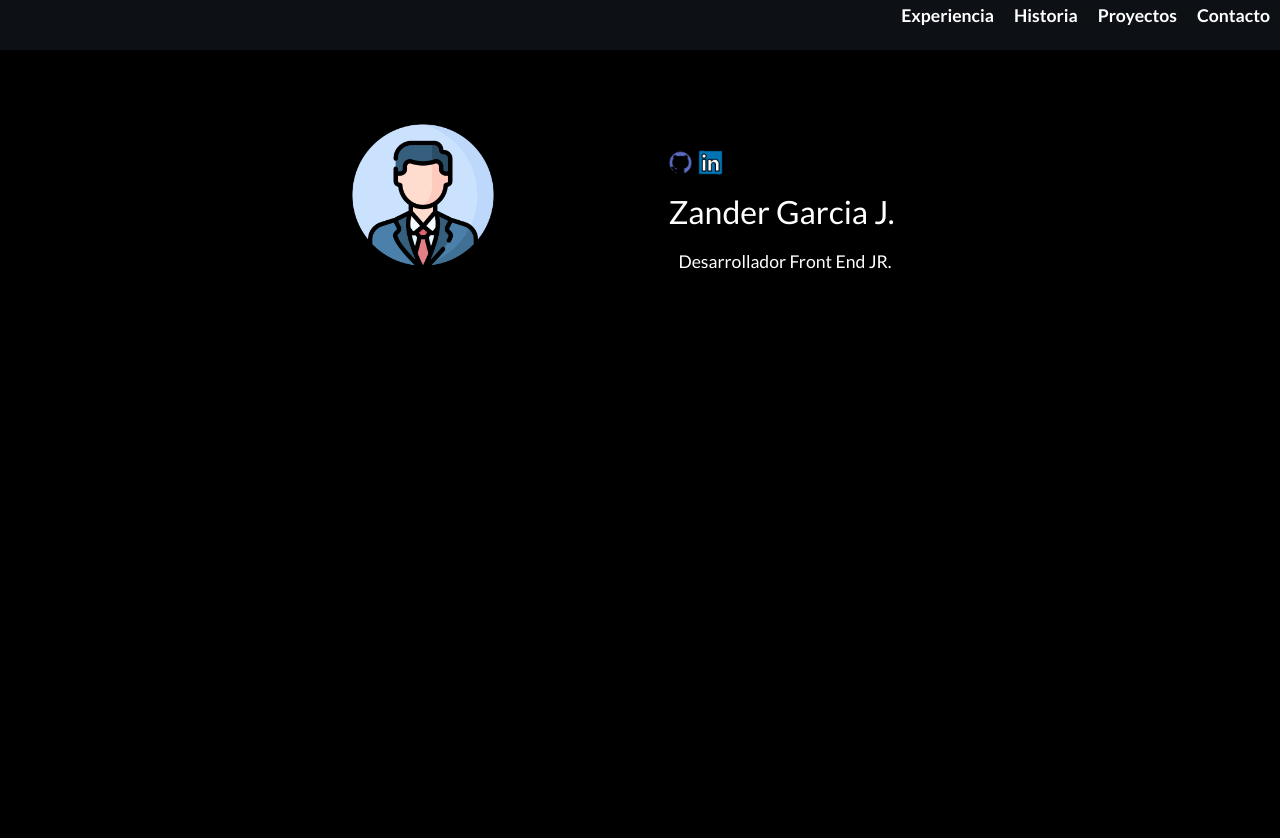
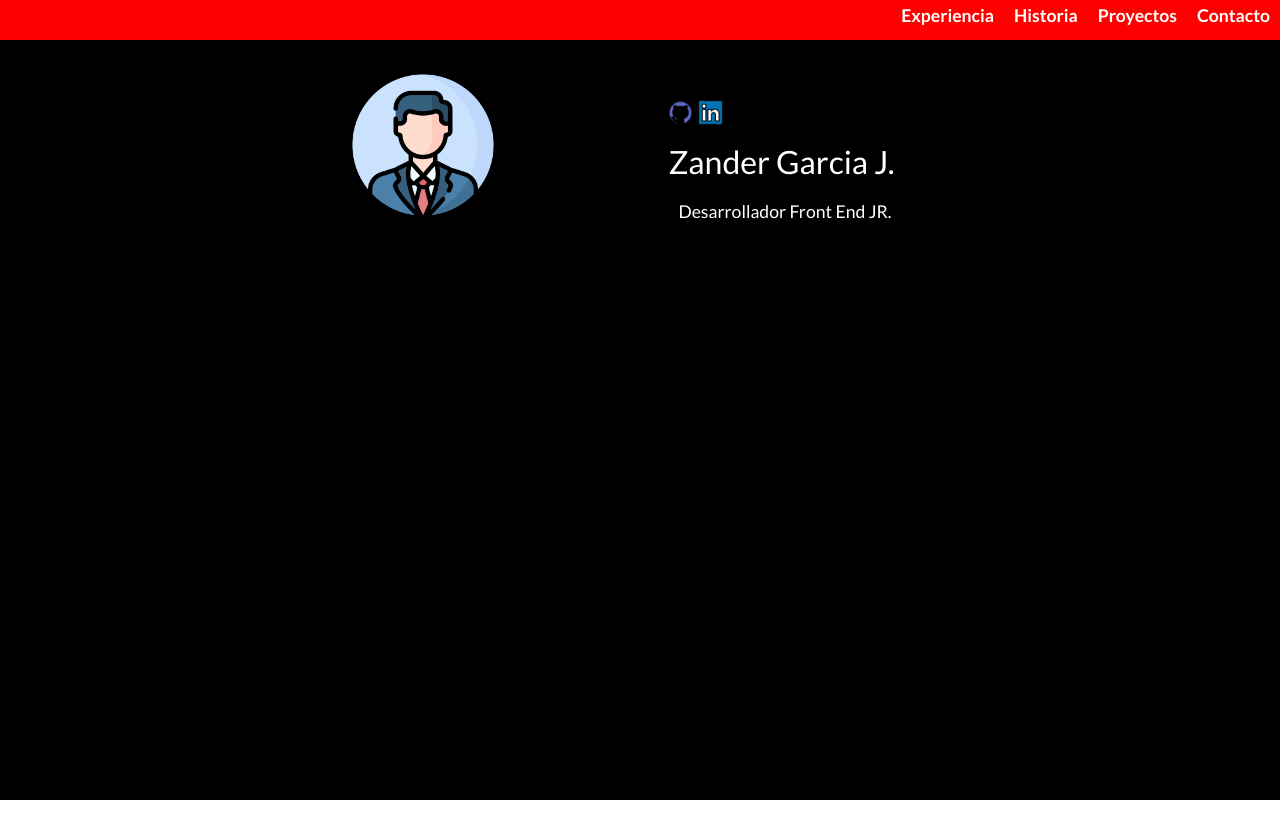
Before and after one commit to WD-Zander/Portafolio, a plain HTML site: page index.html in a window 1280 px wide. After the commit the page ends 800 px from the top, so only its background shows below. Drawn offline with Linux system fonts and the light colour scheme.

Commit message:
Test Nav Style

```diff
--- a/blocks/main.css
+++ b/blocks/main.css
@@ -6,15 +6,7 @@
 }
 
 .nav {
-  display: flex;
-
-  background-color: #0d1116;
-
-  background-size: cover;
-  justify-content: right;
-  height: 50px;
-  margin: 0 auto;
-
+display: flex;
 
 
 
@@ -50,6 +42,7 @@
 .section__about {
   background-color: black;
   display: flex;
+  flex-direction: ;
   justify-content: center;
   height: 100vh;
 
@@ -82,3 +75,18 @@
   display: flex;
   gap: 5px;
 }
+
+
+.nav__container {
+  position: fixed;
+  width: 100%;
+  padding: 7 px 12 px 7px 12px;
+  /*background-color: #0d1116;*/
+  background-color: red;
+  display: flex;
+  justify-content: right;
+  height: 40px;
+
+
+
+}
```
